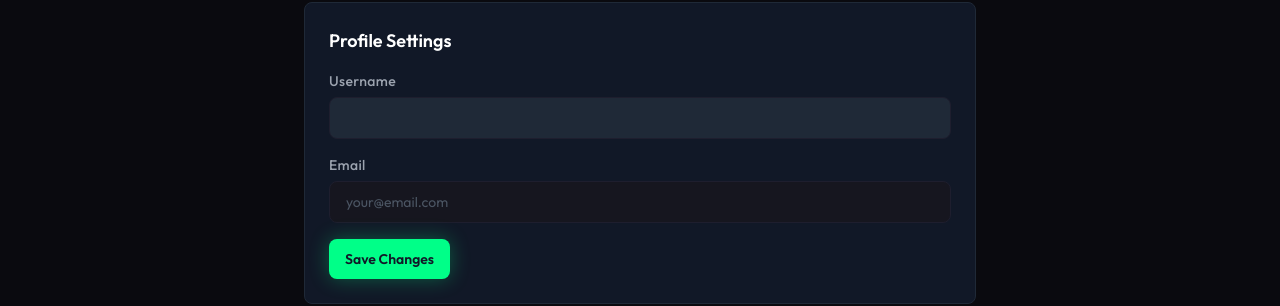
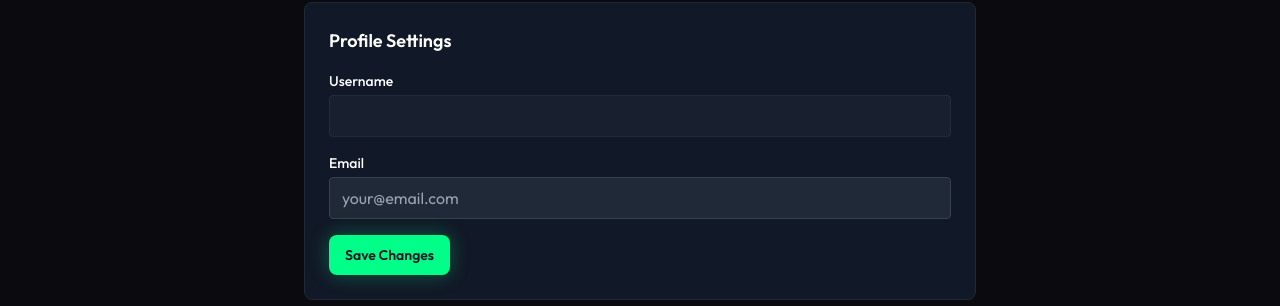
Before and after one commit to asuma-labs/dash-cd, a Next.js app: page /settings in a window 1280 px wide. Shown: the part 151-457 px from the top of the page. Built offline with nearby package versions, Linux system fonts and the light colour scheme; no server answers.

Commit message:
Update page.tsx

```diff
--- a/app/(dashboard)/settings/page.tsx
+++ b/app/(dashboard)/settings/page.tsx
@@ -13,10 +13,12 @@
         e.preventDefault();
         setLoading(true);
         try {
-            // Panggil API update profile
             const res = await fetch(`${process.env.NEXT_PUBLIC_API_URL}/api/me`, {
                 method: 'PUT',
-                headers: { 'Content-Type': 'application/json', Authorization: `Bearer ${localStorage.getItem('token')}` },
+                headers: {
+                    'Content-Type': 'application/json',
+                    Authorization: `Bearer ${localStorage.getItem('token')}`
+                },
                 body: JSON.stringify({ email })
             });
             if (res.ok) {
@@ -37,19 +39,25 @@
             <div className="bg-gray-900 rounded-lg p-6 border border-gray-800 mb-6">
                 <h2 className="text-lg font-semibold mb-4">Profile Settings</h2>
                 <form onSubmit={handleUpdateProfile} className="space-y-4">
-                    <Input
-                        label="Username"
+                    <div>
+                        <label className="block text-sm font-medium mb-1">Username</label>
+                        <input
+                            type="text"
                             value={user?.username || ''}
                             disabled
-                        className="bg-gray-800"
+                            className="w-full px-3 py-2 bg-gray-800 border border-gray-700 rounded focus:outline-none focus:border-blue-500 disabled:opacity-50"
                         />
-                    <Input
-                        label="Email"
+                    </div>
+                    <div>
+                        <label className="block text-sm font-medium mb-1">Email</label>
+                        <input
                             type="email"
                             value={email}
                             onChange={(e) => setEmail(e.target.value)}
                             placeholder="your@email.com"
+                            className="w-full px-3 py-2 bg-gray-800 border border-gray-700 rounded focus:outline-none focus:border-blue-500"
                         />
+                    </div>
                     <Button type="submit" disabled={loading}>
                         {loading ? 'Saving...' : 'Save Changes'}
                     </Button>
```
Lines whose indentation alone changed are shown as unchanged.
